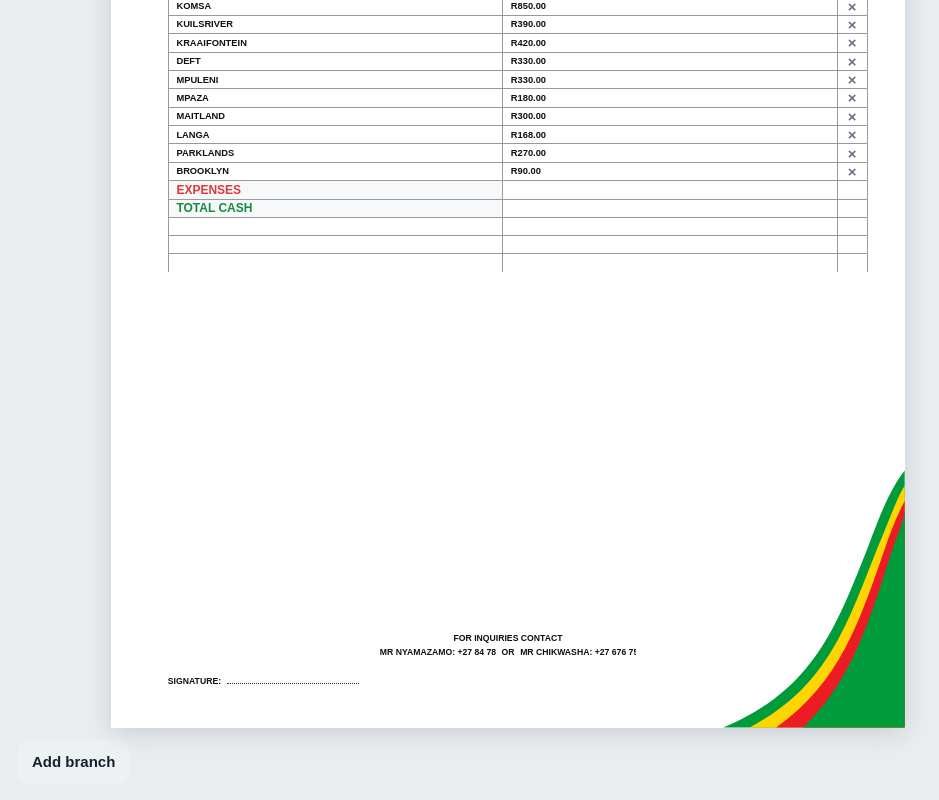
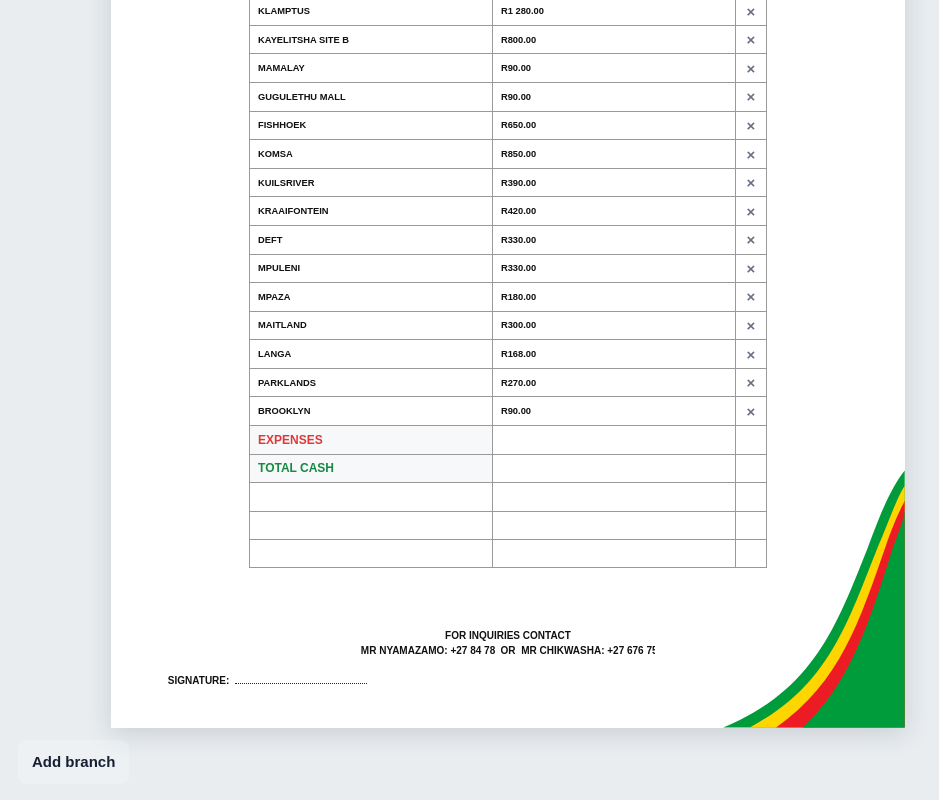
Before and after one commit to ZayneOfficial/source-folder, a React (Vite) app in the folder cbs-react/: page /reports/contributions in a window 1280 px wide. Shown: the part 494-1294 px from the top of the page, without its empty margins (132-1071 px from the left). Built offline with nearby package versions, Linux system fonts and the light colour scheme.

Commit message:
fixed table layout in report page

```diff
--- a/cbs-react/src/pages/ContributionReportPage.css
+++ b/cbs-react/src/pages/ContributionReportPage.css
@@ -119,6 +119,7 @@
 
 .report-table {
   width: 76%;
+  min-width: 0;
   margin: 0 auto;
   border-collapse: collapse;
   table-layout: auto;
@@ -127,10 +128,14 @@
 
 .report-table th,
 .report-table td {
-  height: 4.8mm;
+  height: 7.5mm;
   padding: 0 2mm;
   border: 1px solid #999;
   text-align: left;
+}
+
+.report-table tbody tr:last-child td {
+  border-bottom: 1px solid #999;
 }
 
 .report-table thead th {
@@ -144,7 +149,7 @@
 }
 
 .report-table input {
-  height: 4.6mm;
+  height: 7.3mm;
   font-size: 7pt;
   font-weight: 700;
   text-transform: uppercase;
@@ -177,14 +182,14 @@
 }
 
 .report-spacer-row td {
-  height: 4.8mm;
+  height: 7.5mm;
 }
 
 .report-footer {
   margin-top: auto;
   padding-top: 8mm;
   text-align: center;
-  font-size: 6.5pt;
+  font-size: 7.5pt;
   font-weight: 700;
 }
 
@@ -203,7 +208,7 @@
   width: auto;
   max-width: 48%;
   text-align: center;
-  font-size: 6.5pt;
+  font-size: 7.5pt;
   font-weight: 700;
 }
 
@@ -322,15 +327,16 @@
 
   .report-table {
     width: 76%;
+    min-width: 0;
   }
 
   .report-table th,
   .report-table td {
-    height: 4.8mm;
+    height: 7.5mm;
   }
 
   .report-table input {
-    height: 4.6mm;
+    height: 7.3mm;
   }
 
   .report-title-input,
```
